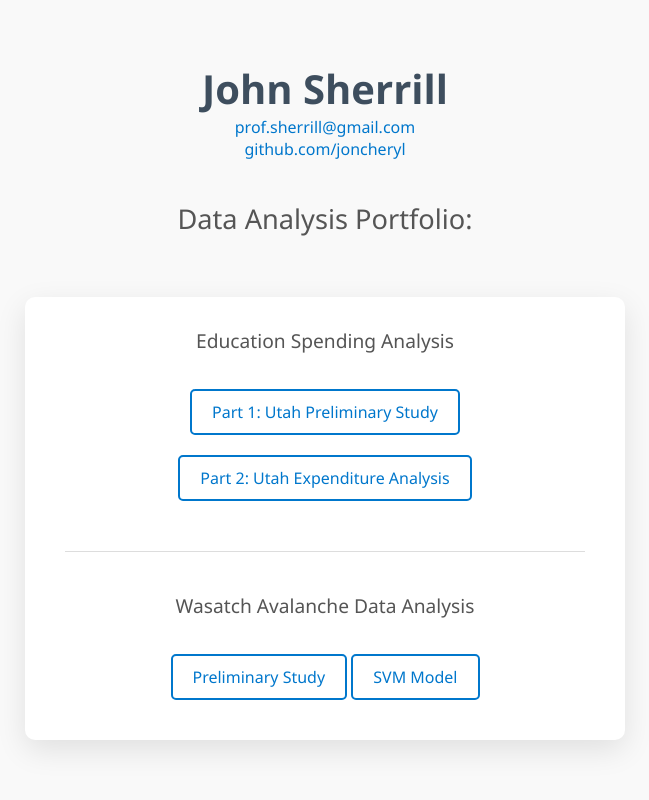
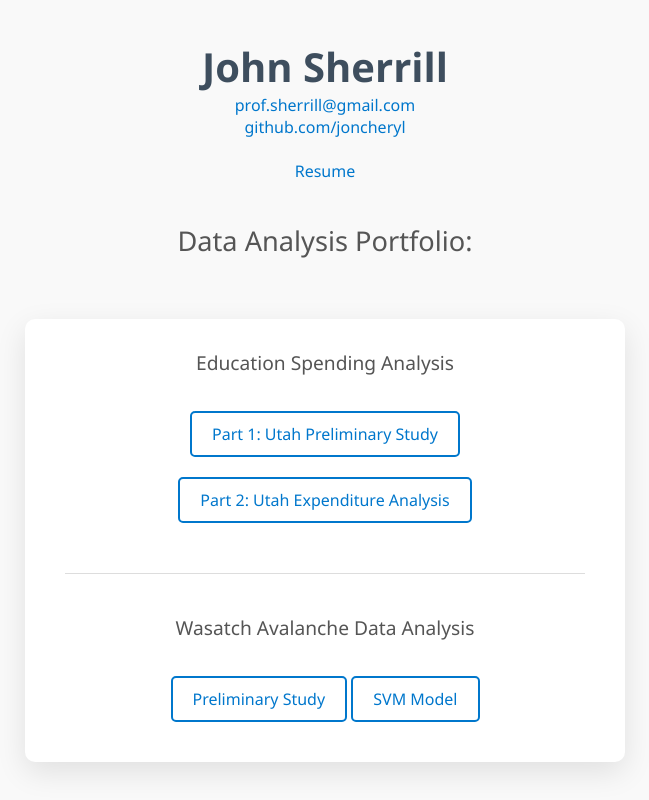
Before and after one commit to joncheryl/joncheryl.github.io, a plain HTML site: page index.html in a window 1280 px wide. Shown: the whole page, without its empty margins (315-964 px from the left). Drawn offline with Linux system fonts and the light colour scheme.

Commit message:
added resume link to page

```diff
--- a/index.html
+++ b/index.html
@@ -116,6 +116,7 @@
     <h1>John Sherrill</h1>
     <div><a href="mailto:prof.sherrill@gmail.com">prof.sherrill@gmail.com</a></div>
     <div><a href="https://github.com/joncheryl">github.com/joncheryl</a></div>
+    <div><br><a href="https://raw.githack.com/joncheryl/joncheryl.github.io/master/resume.pdf">Resume</a></div>
     <h2>Data Analysis Portfolio:</h2>
   </div>
 
```
